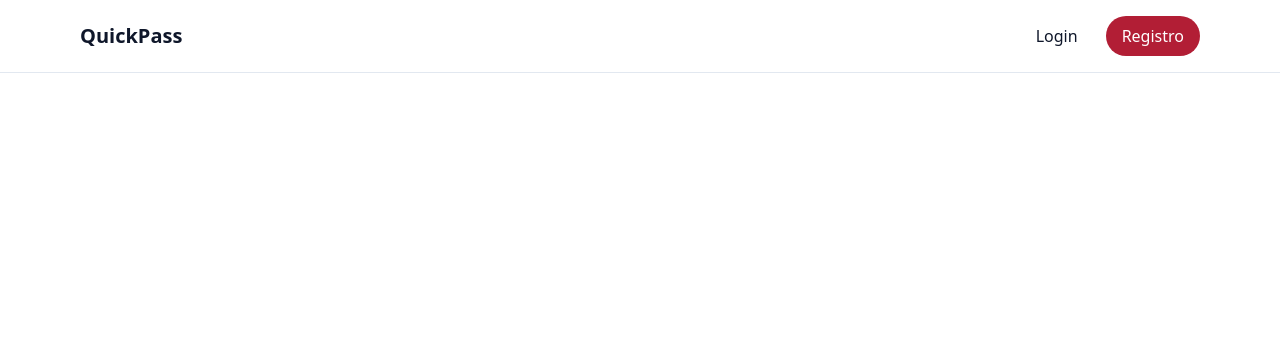
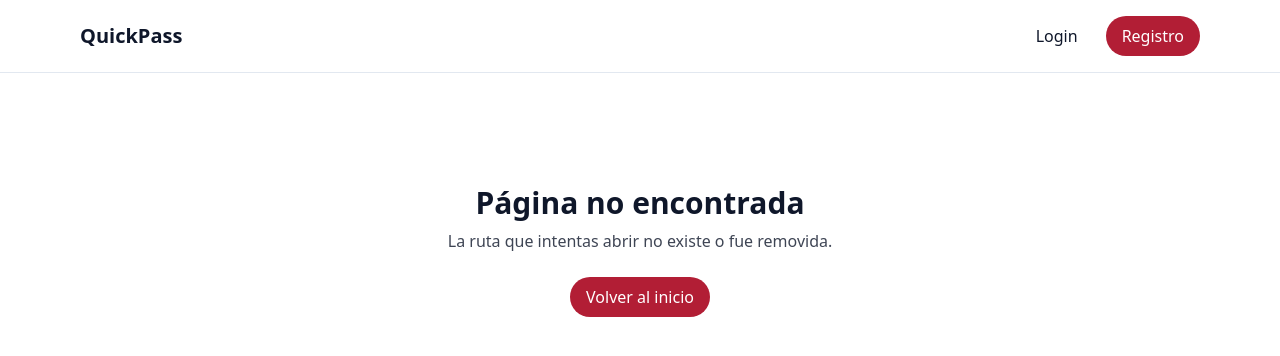
Before and after one commit to carocervera123/mini-enevntbrite-fronted, a React (Vite) app: page /events/new in a window 1280 px wide. Shown: the top 356 px of the page. Built offline with nearby package versions, Linux system fonts and the light colour scheme; no server answers.

Commit message:
Feat: se agrega pantalla de recurso o direccion no encontrada, y componente de que no se puede acceder a un recurso donde no se cumpla un rol

```diff
--- a/src/App.jsx
+++ b/src/App.jsx
@@ -3,6 +3,7 @@ import { useEffect, useState } from 'react'
 import Navbar from './components/Navbar'
 import Login from './pages/Login'
 import Register from './pages/Register'
+import NotFound from './pages/NotFound'
 import useAuth from './hooks/useAuth'
 import useLastVisited from './hooks/useLastVisited'
 
@@ -28,6 +29,7 @@ export default function App() {
         <Routes>
           <Route path='/' element={<Login />} />
           <Route path='/register' element={<Register />} />
+          <Route path='*' element={<NotFound />} />
         </Routes>
       </main>
     </div>
--- /dev/null
+++ b/src/components/ProtectedRoute.jsx
@@ -0,0 +1,12 @@
+import { Navigate, useLocation } from "react-router-dom";
+import useAuth from "../hooks/useAuth";
+
+export default function ProtectedRoute({children}){
+    const { isAuthenticated } = useAuth()
+    const location = useLocation()
+
+    if (!isAuthenticated()) {
+        return <Navigate to="/" state={{from: location}} replace />
+    }
+    return children
+}
--- /dev/null
+++ b/src/pages/NotFound.jsx
@@ -0,0 +1,11 @@
+import { Link } from "react-router-dom";
+
+export default function NotFound(){
+    return (
+        <div className="text-center py-20">
+            <h1 className="text-3xl font-semibold mb-2">Página no encontrada</h1>
+            <p className="opacity-80 mb-6" >La ruta que intentas abrir no existe o fue removida.</p>
+            <Link className="btn btn-primary" to='/'>Volver al inicio</Link>
+        </div>
+    )
+}
```
